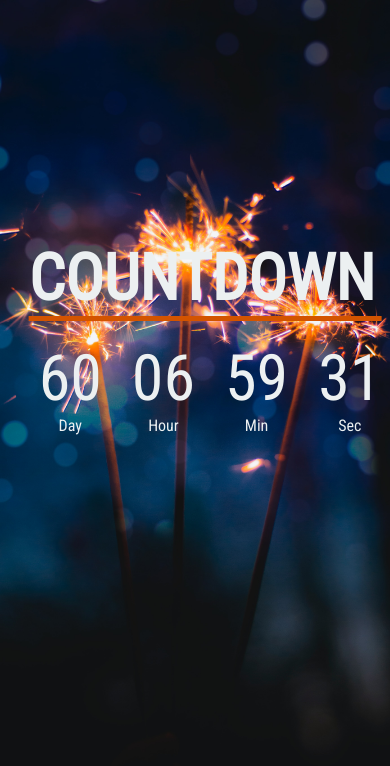
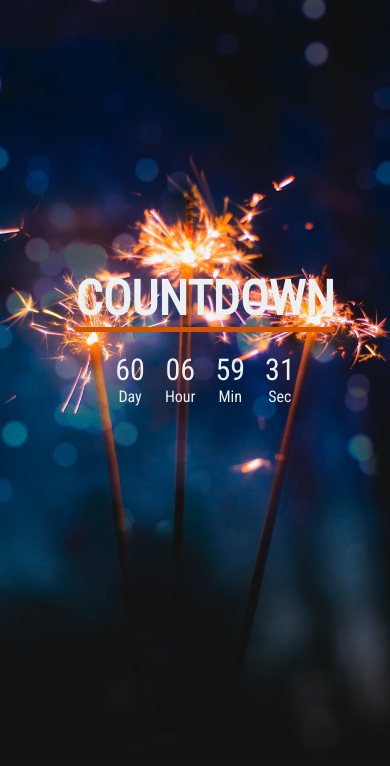
Before and after one commit to sithumyo87/Birthday-countdown, a plain HTML site: page index.html in a window 390 px wide. Drawn offline with Linux system fonts and the light colour scheme.

Commit message:
first commit

```diff
--- a/style.css
+++ b/style.css
@@ -41,3 +41,16 @@ p{
     font-size: 4rem;
     text-align: center;
 }
+@media(max-width:900px){
+    h1{
+        margin-left: 20px;
+        font-size: 3rem;
+    }
+    p{
+        font-size: 30px;
+        text-align: center;
+    }
+    #num{
+        margin-left: 20px;
+    }
+}
```
